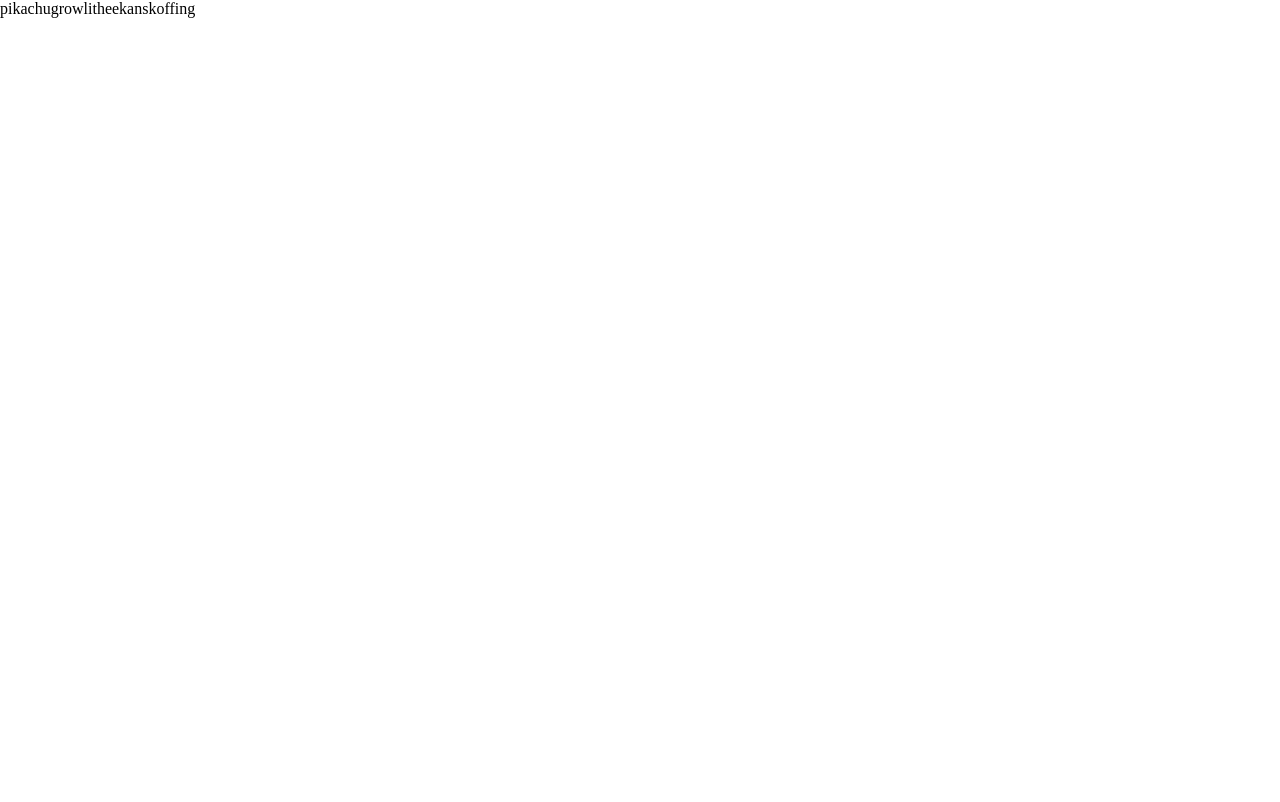
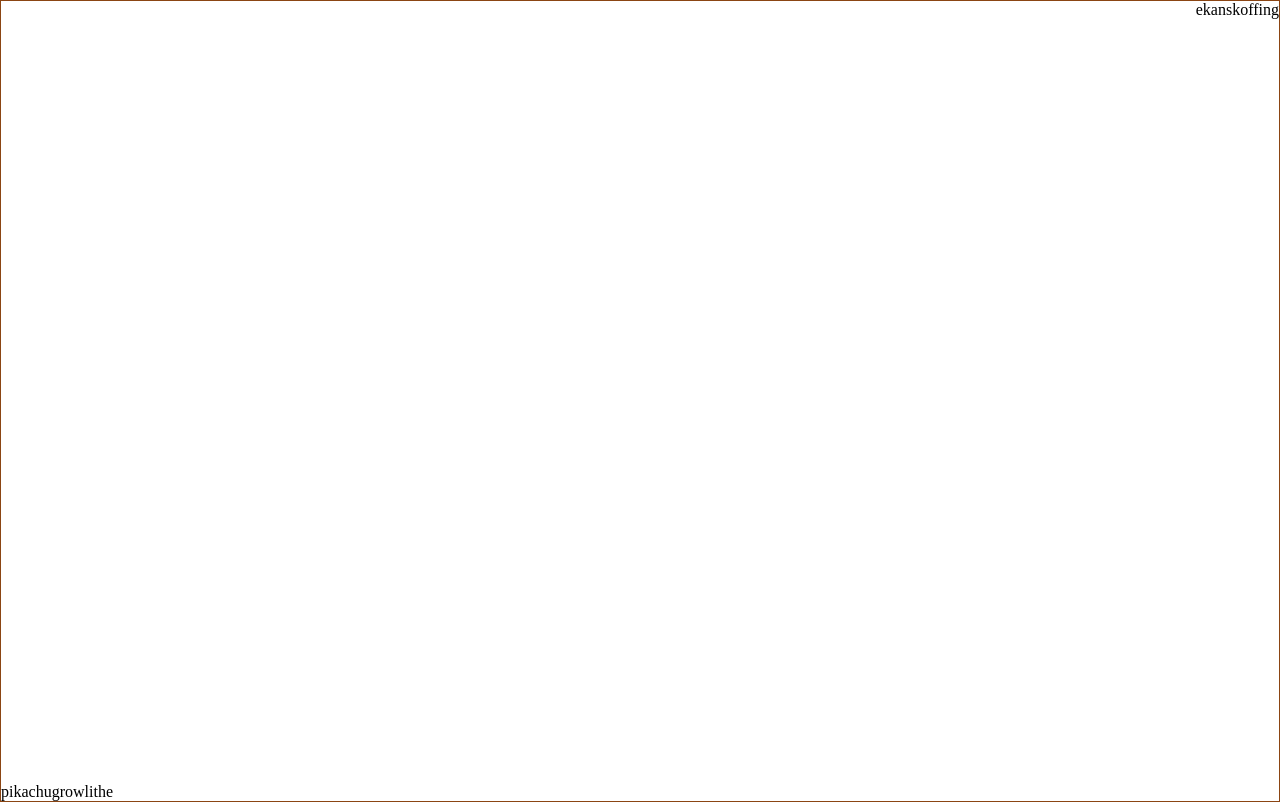
Before and after one commit to chriskuhtz/pokemonv4, a React (Vite) app: page / in a window 1280 px wide. Built offline with nearby package versions, Linux system fonts and the light colour scheme.

Commit message:
sides logic

```diff
--- a/src/screens/BattleScreen/Content/BattleScreenContent.tsx
+++ b/src/screens/BattleScreen/Content/BattleScreenContent.tsx
@@ -1,10 +1,30 @@
+import { useState } from 'react';
+import { Combatant } from '../../../interfaces/Combatant';
 import { BattleScreenProps } from '../BattleScreen';
-
+import '../battleScreen.css';
+import { OpponentSide } from '../components/OpponentSide/OpponentSide';
+import { PlayerSide } from '../components/PlayerSide/PlayerSide';
 export const BattleScreenContent = ({
 	initialCombatants,
 	opponentIds,
 	playerId,
 	allyId,
 }: BattleScreenProps): JSX.Element => {
-	return <div>{initialCombatants.map((c) => c.name)}</div>;
+	const [currentCombatants, setCurrentCombatants] =
+		useState<Combatant[]>(initialCombatants);
+
+	return (
+		<div className="battleScreen">
+			<PlayerSide
+				combatants={currentCombatants.filter(
+					(c) => c.ownerId === playerId || c.ownerId === allyId
+				)}
+			/>
+			<OpponentSide
+				combatants={currentCombatants.filter((c) =>
+					opponentIds.includes(c.ownerId)
+				)}
+			/>
+		</div>
+	);
 };
--- /dev/null
+++ b/src/screens/BattleScreen/battleScreen.css
@@ -0,0 +1,6 @@
+.battleScreen {
+	display: flex;
+	justify-content: space-between;
+	border: 1px solid saddlebrown;
+	height: 100dvh;
+}
--- /dev/null
+++ b/src/screens/BattleScreen/components/OpponentSide/OpponentSide.tsx
@@ -0,0 +1,9 @@
+import { Combatant } from '../../../../interfaces/Combatant';
+
+export const OpponentSide = ({
+	combatants,
+}: {
+	combatants: Combatant[];
+}): JSX.Element => {
+	return <div>{combatants.map((c) => c.name)}</div>;
+};
--- /dev/null
+++ b/src/screens/BattleScreen/components/PlayerSide/PlayerSide.tsx
@@ -0,0 +1,10 @@
+import { Combatant } from '../../../../interfaces/Combatant';
+import './playerSide.css';
+export const PlayerSide = ({
+	combatants,
+}: {
+	combatants: Combatant[];
+}): JSX.Element => {
+	console.log(combatants);
+	return <div className="playerSide">{combatants.map((c) => c.name)}</div>;
+};
--- /dev/null
+++ b/src/screens/BattleScreen/components/PlayerSide/playerSide.css
@@ -0,0 +1,3 @@
+.playerSide {
+	align-self: flex-end;
+}
```
